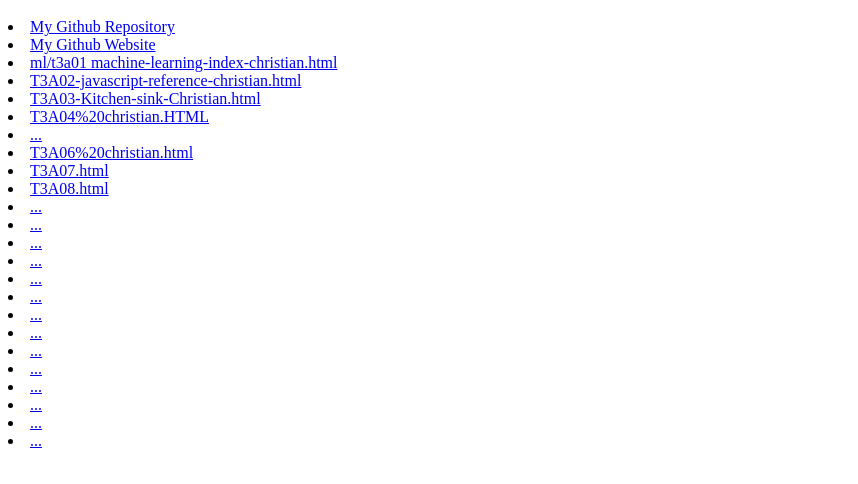
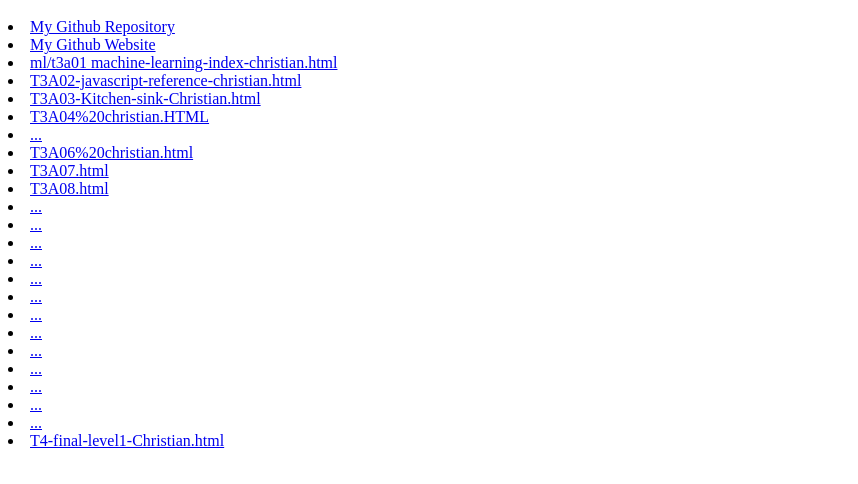
Before and after one commit to Christian-Reid/Christian-Reid-Game-Dev-2020-Christian, a plain HTML site: page Public/index.html in a window 1280 px wide. Shown: the part 48-532 px from the top of the page, without its empty margins (0-858 px from the left). Drawn offline with Linux system fonts and the light colour scheme.

Commit message:
Add files via upload

```diff
--- a/Public/index.html
+++ b/Public/index.html
@@ -23,4 +23,4 @@
 <li><a href="...">...</a>
 <li><a href="...">...</a>
 <li><a href="...">...</a>
-<li><a href="...">...</a>
+<li><a href="T4-final-level1-Christian.html">T4-final-level1-Christian.html</a>
```
Also changed, not shown: Public/Index.html.txt.
